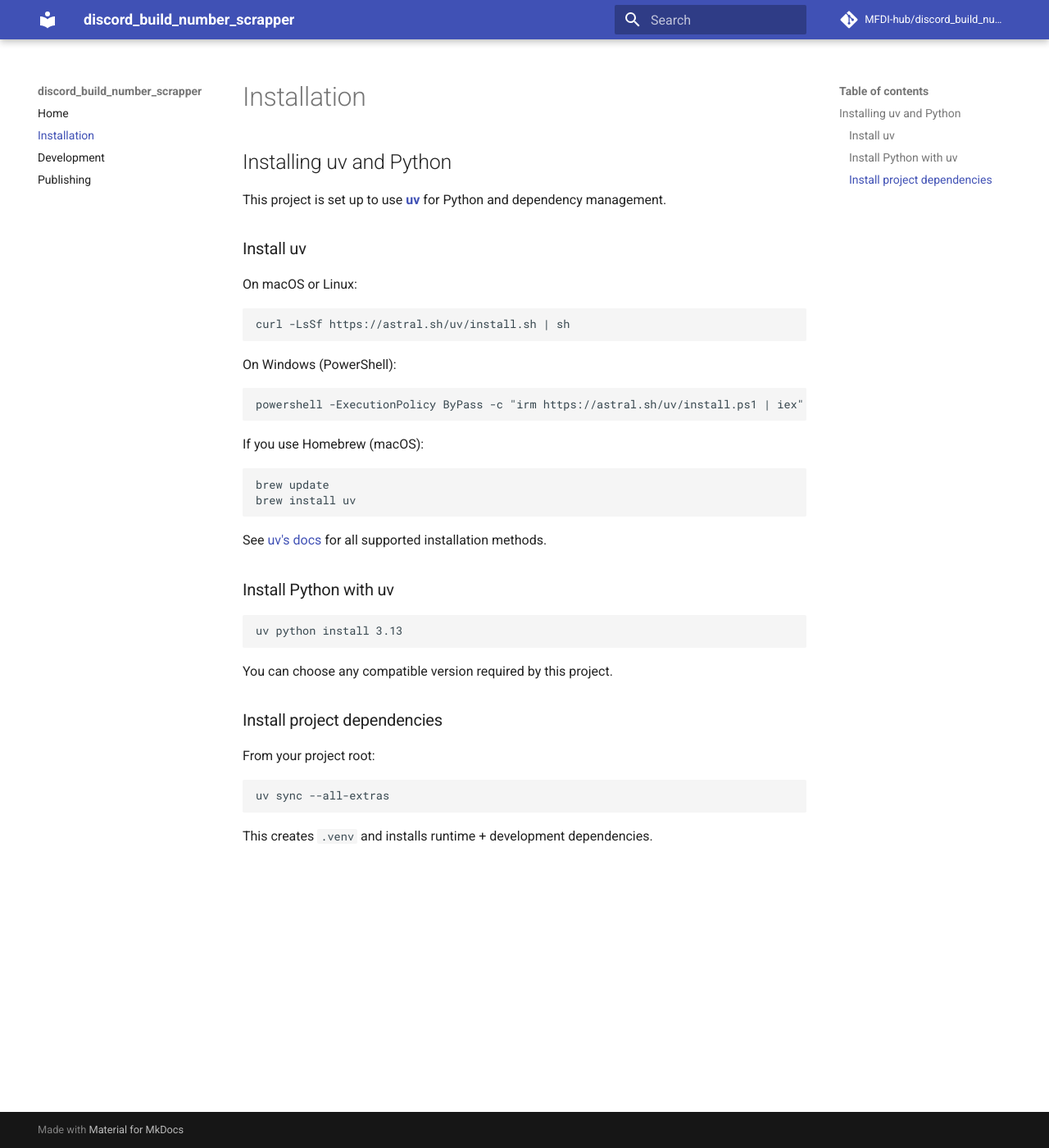
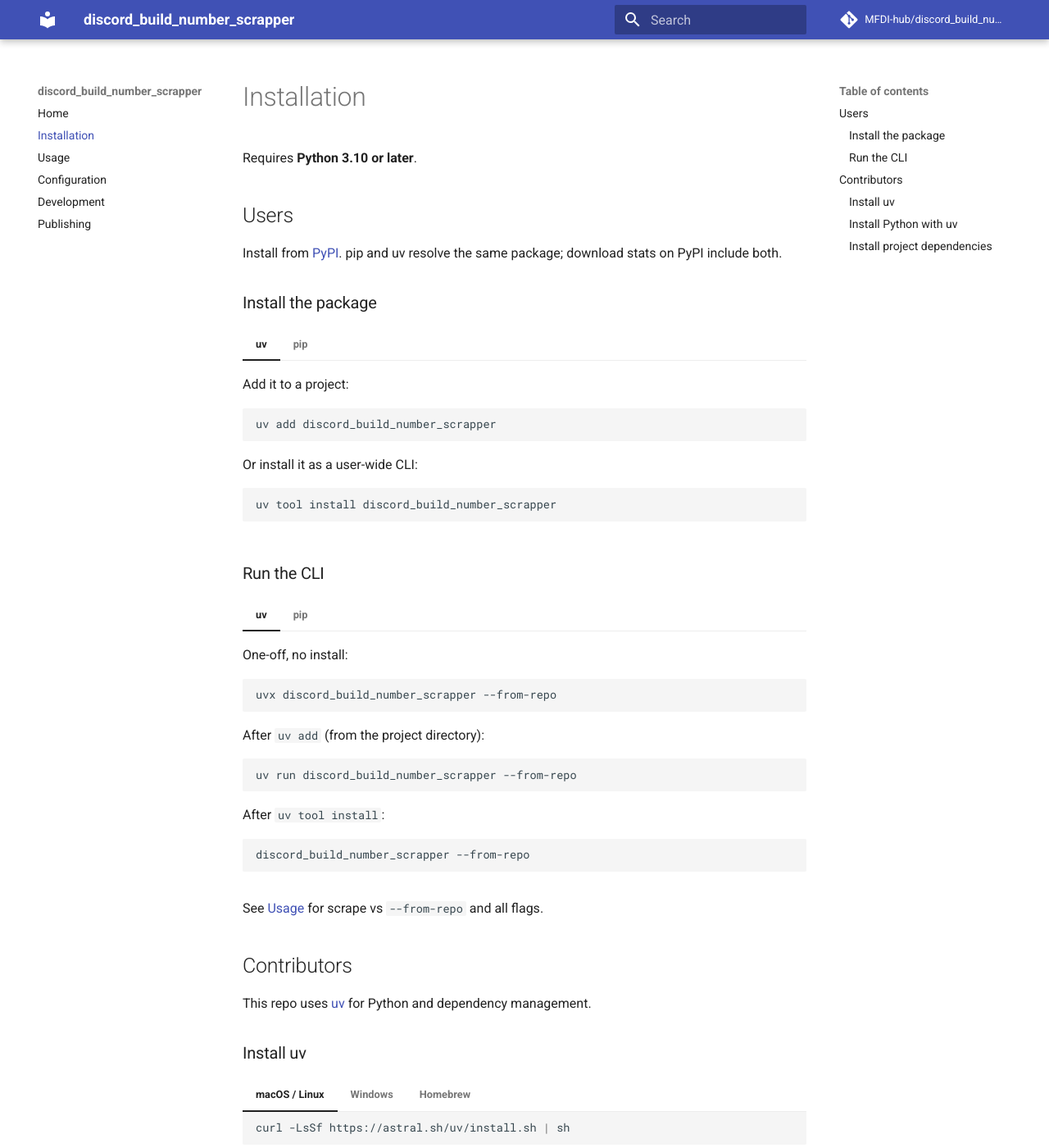
Before and after one commit to MFDI-hub/discord_build_number_scrapper, an MkDocs documentation site: the page built from docs/installation.md, in a window 1280 px wide and 1400 px high. Shown: the whole window at 82% size. Built offline with MkDocs 1.6.1 and Material for MkDocs 9.7.7, drawn with Linux system fonts in a browser that asks for light colours; comment, search, counter and statistics services are not loaded; some of the changed text lies outside the part shown.

Commit message:
docs: enhance documentation and installation instructions
- Updated `CONTRIBUTING.md` to clarify installation methods for end users and contributors.
- Modified `mkdocs.yml` to include new navigation items for Usage and Configuration.
- Expanded `README.md` with detailed installation instructions and quick start examples for both pip and uv.
- Added `configuration.md` to document configuration options and environment variable mappings.
- Created `usage.md` to provide comprehensive usage instructions for the CLI and Python API.
- Revised `development.md` for clarity on setting up the development environment and workflows.
- Improved `installation.md` with clear steps for installing Python and uv, along with package installation instructions.
- Updated `publishing.md` to clarify the release process and first-time setup for publishing to PyPI.

````diff
--- a/docs/development.md
+++ b/docs/development.md
@@ -1,20 +1,19 @@
 # Development
 
-## Setting Up uv
+## Setting up uv
 
-This project is set up to use [uv](https://docs.astral.sh/uv/) to manage Python and
-dependencies. First, be sure you
-[have uv installed](https://docs.astral.sh/uv/getting-started/installation/).
+This project uses [uv](https://docs.astral.sh/uv/) to manage Python and
+dependencies. First, [install uv](installation.md#install-uv).
 
 Then
 [fork the MFDI-hub/discord_build_number_scrapper repo](https://github.com/MFDI-hub/discord_build_number_scrapper/fork)
-(having your own fork will make it easier to contribute) and
+and
 [clone it](https://docs.github.com/en/repositories/creating-and-managing-repositories/cloning-a-repository).
 
-## Basic Developer Workflows
+## Basic developer workflows
 
-The `Makefile` simply offers shortcuts to `uv` commands for developer convenience.
-(For clarity, GitHub Actions don’t use the Makefile and just call `uv` directly.)
+The `Makefile` offers shortcuts to `uv` commands. GitHub Actions call `uv`
+directly, not the Makefile.
 
 ```shell
 # First, install all dependencies, set up the venv, and install git hooks.
@@ -39,41 +38,39 @@
 # Preview documentation locally (MkDocs + Material):
 make docs
 
-# Delete all the build artifacts:
+# Strict docs build (same as CI):
+make docs-build
+
+# Delete build artifacts:
 make clean
 
 # Upgrade dependencies to compatible versions:
 make upgrade
 
-# To run tests by hand:
-uv run pytest   # all tests
+# Tests by hand:
+uv run pytest
 uv run pytest -n auto --cov --cov-report=term-missing
-uv run pytest -s src/module/some_file.py  # one test, showing outputs
+uv run pytest -s tests/test_scraper.py
 
-# Build and install current dev executables, to let you use your dev copies
-# as local tools:
+# Install the current checkout as a local CLI:
 uv tool install --editable .
 
-# Dependency management directly with uv:
-# Add a new dependency:
+# Dependency management:
 uv add package_name
-# Add a development dependency:
 uv add --dev package_name
-# Optional observability extras (structlog + tqdm):
-uv sync --extra observability
-# Update to latest compatible versions (including dependencies on git repos):
 uv sync --upgrade
-# Update a specific package:
 uv lock --upgrade-package package_name
-# Update dependencies on a package:
 uv add package_name@latest
 
-# Run a shell within the Python environment:
+# Activate the project venv:
 uv venv
 source .venv/bin/activate
-# On Windows PowerShell:
+# Windows PowerShell:
 # .venv\Scripts\Activate.ps1
 ```
+
+`pyproject.toml` defines an unused optional extra `observability` (`structlog`,
+`tqdm`). Application code does not import it; prefer not adding it for new work.
 
 See [uv docs](https://docs.astral.sh/uv/) for details.
 
@@ -156,32 +153,14 @@
 uv tool install httpie
 ```
 
-## Logging and progress (optional extras)
-
-```shell
-uv sync --extra observability
-```
-
-Then in application code:
-
-```python
-import structlog
-from tqdm import tqdm
-
-log = structlog.get_logger()
-log.info("starting", items=10)
-
-for item in tqdm(range(10)):
-    ...
-```
-
 ## Documentation hosting
 
 Local and CI use MkDocs. For hosted docs you can:
 
 - **GitHub Pages** — `.github/workflows/docs.yml` builds and deploys on push to
   `main`/`master`. Enable Pages in repo settings: **Settings → Pages → Build and
-  deployment → GitHub Actions**.
+  deployment → GitHub Actions**. Site URL:
+  [https://mfdi-hub.github.io/discord_build_number_scrapper/](https://mfdi-hub.github.io/discord_build_number_scrapper/)
 - **Read the Docs** — import the repo on [Read the Docs](https://readthedocs.org/);
   `.readthedocs.yaml` is already included.
 
@@ -194,10 +173,9 @@
 - [Projects](https://docs.github.com/en/issues/planning-and-tracking-with-projects)
   (boards) for kanban-style tracking
 
-## Publishing Releases
+## Publishing releases
 
-See [publishing.md](publishing.md) for instructions on publishing to PyPI (manual
-releases and semantic-release).
+See [publishing.md](publishing.md) for GitHub Releases and PyPI.
 
 ## Documentation
 
@@ -209,8 +187,3 @@
 - [Commitizen](https://commitizen-tools.github.io/commitizen/)
 - [semantic-release](https://semantic-release.gitbook.io/)
 - [Trivy](https://trivy.dev/)
-
-* * *
-
-*This file was built with
-[python-template](https://github.com/MFDI-hub/python-template).*
--- a/docs/installation.md
+++ b/docs/installation.md
@@ -1,31 +1,90 @@
-## Installing uv and Python
+# Installation
 
-This project is set up to use [**uv**](https://docs.astral.sh/uv/) for Python and
-dependency management.
+Requires **Python 3.10 or later**.
+
+## Users
+
+Install from [PyPI](https://pypi.org/project/discord_build_number_scrapper/). pip and uv resolve the same package; download stats on PyPI include both.
+
+### Install the package
+
+=== "uv"
+
+    Add it to a project:
+
+    ```shell
+    uv add discord_build_number_scrapper
+    ```
+
+    Or install it as a user-wide CLI:
+
+    ```shell
+    uv tool install discord_build_number_scrapper
+    ```
+
+=== "pip"
+
+    ```shell
+    pip install discord_build_number_scrapper
+    ```
+
+### Run the CLI
+
+=== "uv"
+
+    One-off, no install:
+
+    ```shell
+    uvx discord_build_number_scrapper --from-repo
+    ```
+
+    After `uv add` (from the project directory):
+
+    ```shell
+    uv run discord_build_number_scrapper --from-repo
+    ```
+
+    After `uv tool install`:
+
+    ```shell
+    discord_build_number_scrapper --from-repo
+    ```
+
+=== "pip"
+
+    ```shell
+    discord_build_number_scrapper --from-repo
+    python -m discord_build_number_scrapper --from-repo
+    ```
+
+See [Usage](usage.md) for scrape vs `--from-repo` and all flags.
+
+## Contributors
+
+This repo uses [uv](https://docs.astral.sh/uv/) for Python and dependency management.
 
 ### Install uv
 
-On macOS or Linux:
+=== "macOS / Linux"
 
-```shell
-curl -LsSf https://astral.sh/uv/install.sh | sh
-```
+    ```shell
+    curl -LsSf https://astral.sh/uv/install.sh | sh
+    ```
 
-On Windows (PowerShell):
+=== "Windows"
 
-```powershell
-powershell -ExecutionPolicy ByPass -c "irm https://astral.sh/uv/install.ps1 | iex"
-```
+    ```powershell
+    powershell -ExecutionPolicy ByPass -c "irm https://astral.sh/uv/install.ps1 | iex"
+    ```
 
-If you use Homebrew (macOS):
+=== "Homebrew"
 
-```shell
-brew update
-brew install uv
-```
+    ```shell
+    brew update
+    brew install uv
+    ```
 
-See [uv's docs](https://docs.astral.sh/uv/getting-started/installation/) for all
-supported installation methods.
+See [uv's install docs](https://docs.astral.sh/uv/getting-started/installation/) for other methods.
 
 ### Install Python with uv
 
@@ -33,14 +92,14 @@
 uv python install 3.13
 ```
 
-You can choose any compatible version required by this project.
+Any version in `>=3.10,<4.0` works.
 
 ### Install project dependencies
 
-From your project root:
+From the repository root:
 
 ```shell
 uv sync --all-extras
 ```
 
-This creates `.venv` and installs runtime + development dependencies.
+This creates `.venv` and installs runtime plus development dependencies. `make install` also installs pre-commit hooks. See [Development](development.md).
--- a/mkdocs.yml
+++ b/mkdocs.yml
@@ -1,5 +1,6 @@
 site_name: "discord_build_number_scrapper"
-site_description: "title"
+site_description: "Scrape Discord web client build numbers"
+site_url: https://mfdi-hub.github.io/discord_build_number_scrapper/
 
 repo_url: https://github.com/MFDI-hub/discord_build_number_scrapper
 repo_name: MFDI-hub/discord_build_number_scrapper
@@ -15,11 +16,20 @@
       fallback_to_build_date: true
 
 markdown_extensions:
+  - admonition
+  - attr_list
+  - pymdownx.details
+  - pymdownx.superfences
+  - pymdownx.tabbed:
+      alternate_style: true
+  - tables
   - pymdownx.snippets:
       base_path: ["."]
 
 nav:
   - Home: index.md
   - Installation: installation.md
+  - Usage: usage.md
+  - Configuration: configuration.md
   - Development: development.md
   - Publishing: publishing.md
--- a/pyproject.toml
+++ b/pyproject.toml
@@ -2,8 +2,8 @@
 
 [project.urls]
 Repository = "https://github.com/MFDI-hub/discord_build_number_scrapper"
-# Homepage = "https://..."
-# Documentation = "https://..."
+Homepage = "https://github.com/MFDI-hub/discord_build_number_scrapper"
+Documentation = "https://mfdi-hub.github.io/discord_build_number_scrapper/"
 
 [project]
 name = "discord_build_number_scrapper"
````
Also changed, not shown: CONTRIBUTING.md (+4 -0 lines), README.md (+120 -29 lines), docs/configuration.md (added, +103 -0 lines), docs/index.md (+34 -7 lines), docs/publishing.md (+33 -48 lines), docs/usage.md (added, +169 -0 lines).
